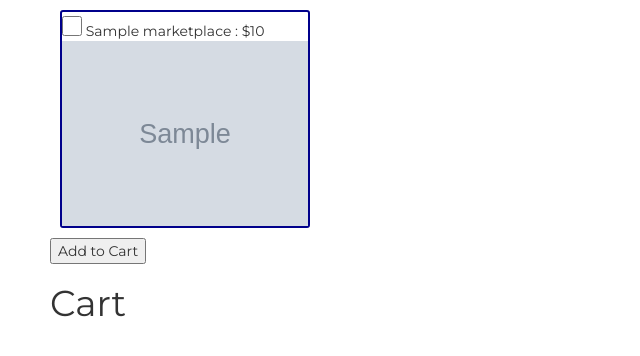
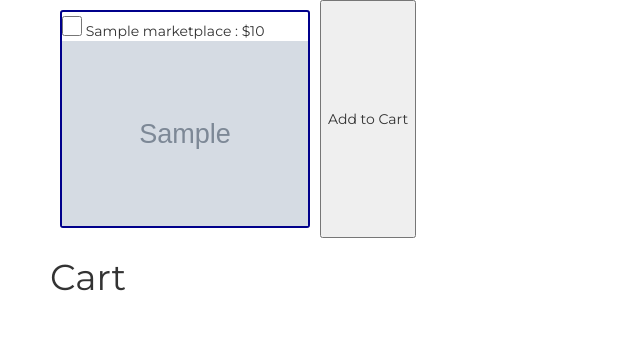
Before and after one commit to bobtimusprime/voting_ballot, a Node server app: page / in a window 1280 px wide. Shown: the part 250-606 px from the top of the page, without its empty margins (0-640 px from the left). Run offline with Node 20, Linux system fonts and the light colour scheme; tables that the repository leaves empty hold one stand-in row (values such as "Sample post"); grey boxes marked "Sample" are stand-in pictures; some libraries are stand-ins or nearby versions.

Commit message:
Flex-wrap styling

```diff
--- a/public/stylesheets/style.css
+++ b/public/stylesheets/style.css
@@ -30,3 +30,10 @@
   height: 200px;
   color: white;
 }
+
+.product-list{
+  display: -webkit-flex; /* Safari */
+  -webkit-flex-wrap: wrap; /* Safari 6.1+ */
+  display: flex;
+  flex-wrap: wrap;
+}
--- a/public/voter.html
+++ b/public/voter.html
@@ -22,17 +22,21 @@
     <h1>Rainforest Marketplace</h1>
   </div>
 
+  <div class="product-list">
     <div class = "product" ng-repeat="product in cart.data | orderBy: ['price']">
       <input type="checkbox" ng-model="product.selected" style="width:20px;height:20px;">
       {{product.name}} : ${{product.price}}
       <img ng-src="{{product.imgURL}}" />
     </div>
     <button ng-click="addToCart()">Add to Cart</button>
+ </div>
 
   <h1>Cart </h1>
+  <div class="product-list">
     <div class = "product" ng-repeat="product in submittedCart | orderBy: 'price'">
       <img class="product image" ng-src="{{product.imgURL}}" />
       {{product.name}} {{product.price}}
+    </div>
   </div>
 
 
```
Also changed, not shown: public/admin.html (+7 -5 lines). Lines whose indentation alone changed are shown as unchanged.
